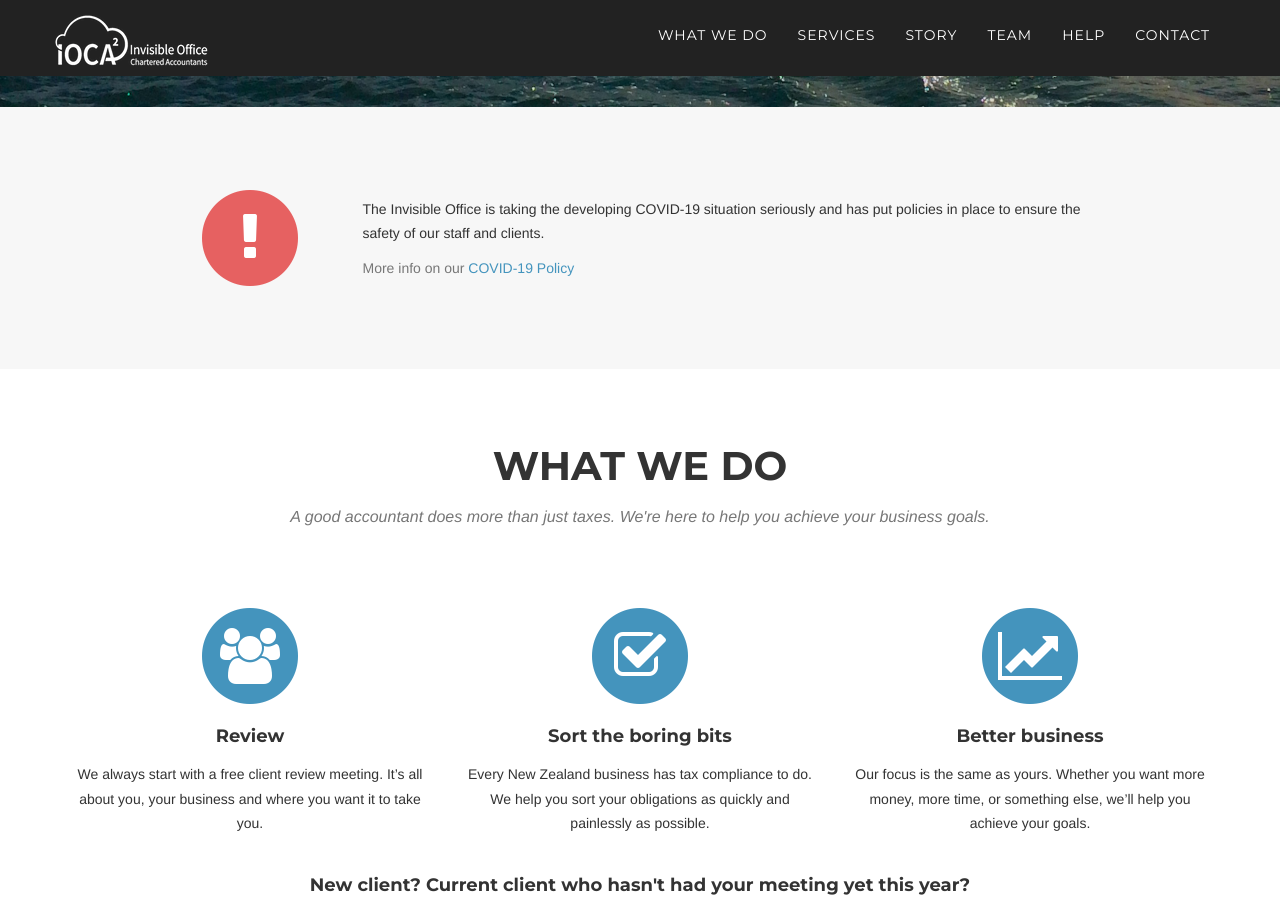
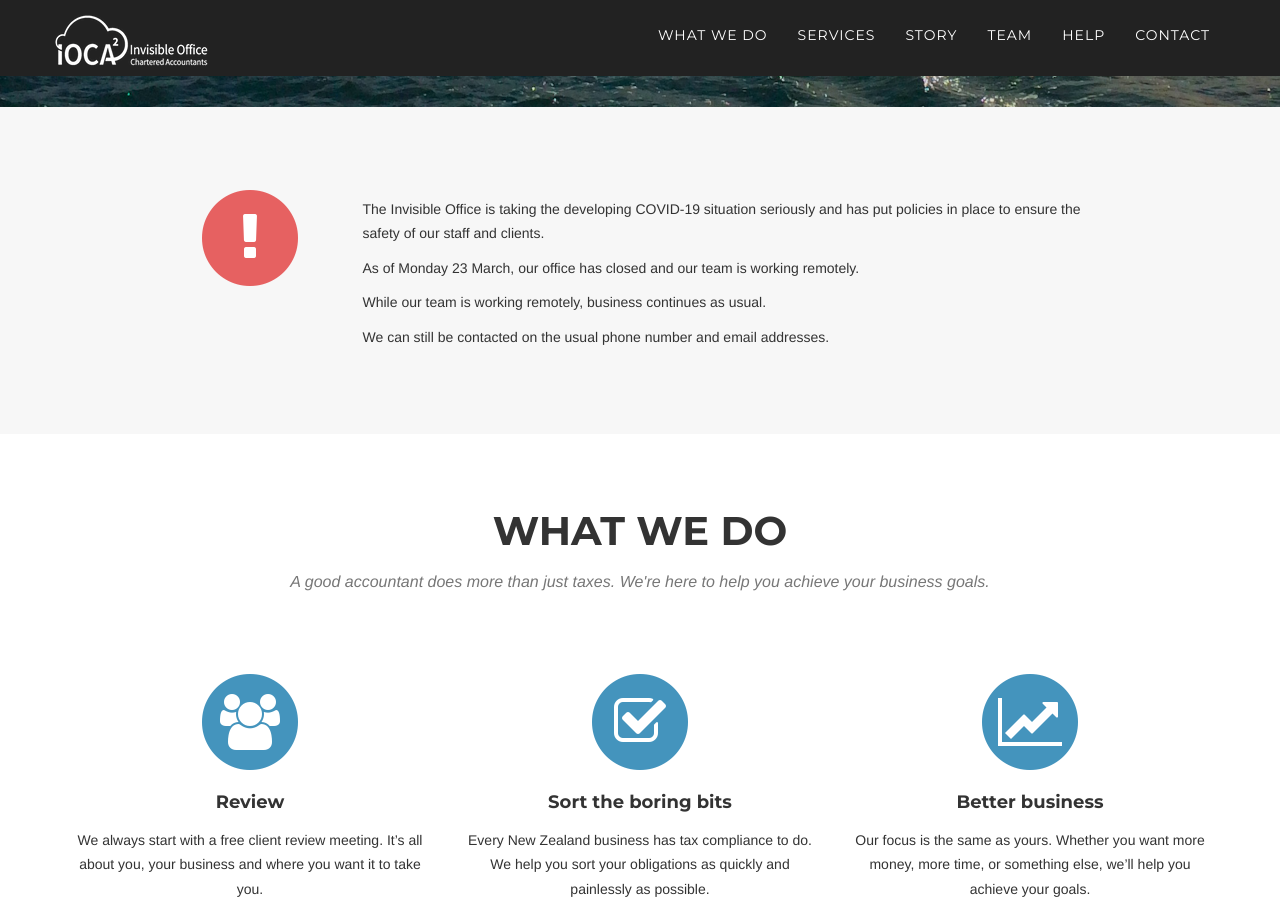
Before and after one commit to Bonneykins/IOCA-website-3, a Jekyll site: the page built from index.html, in a window 1280 px wide and 900 px high, scrolled down 701 px. Built offline with Jekyll 4.4.1, drawn with Linux system fonts in a browser that asks for light colours; nearby versions of some CDN libraries; some web fonts are replaced.

Commit message:
Add office closed to cover section. Temporarily remove link to outdated Cover Policy

```diff
--- a/index.html
+++ b/index.html
@@ -33,11 +33,12 @@ title: Invisible Office Chartered Accountants - Tauranga
             <div class="col-sm-8">
               <h4 class="what-we-do-section-heading">{{ covid.page-title }}</h4>
               <p class="text-muted">{{ covid.content }}</p>
-              <p class="text-muted">More info on our <a href="{{ covid.covid-pdf-path }}"
+            <!--  <p class="text-muted">More info on our <a href="{{ covid.covid-pdf-path }}"
                                                   onclick="dataLayer.push({
                                                   'event': 'covid-click',
                                                   'covid-clicked': '{{ covid.covid-title }}'
                                                   });">{{ covid.covid-title }}</a></p>
+            -->
             </div>
         </div>
           {% endif %}
```
Also changed, not shown: _covid/covid.md (+6 -0 lines).
